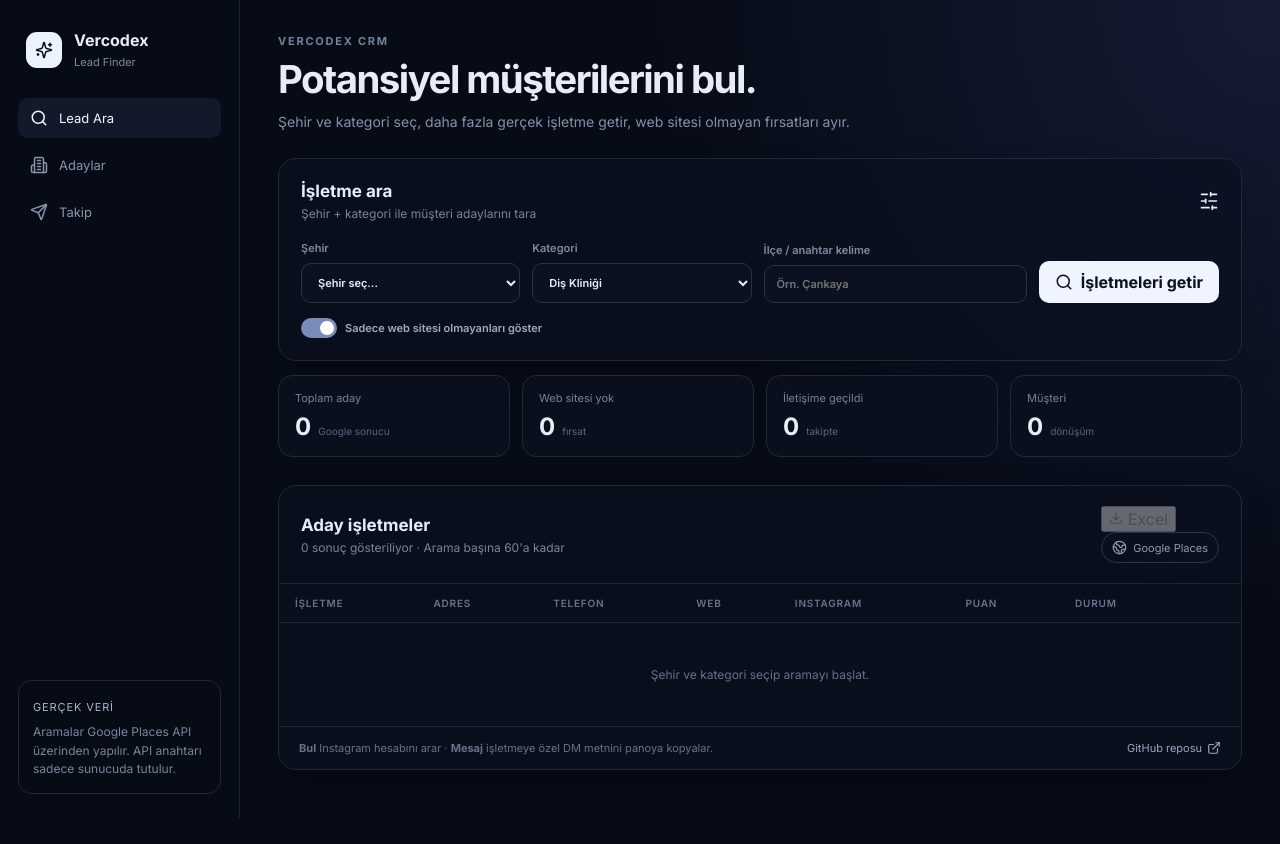
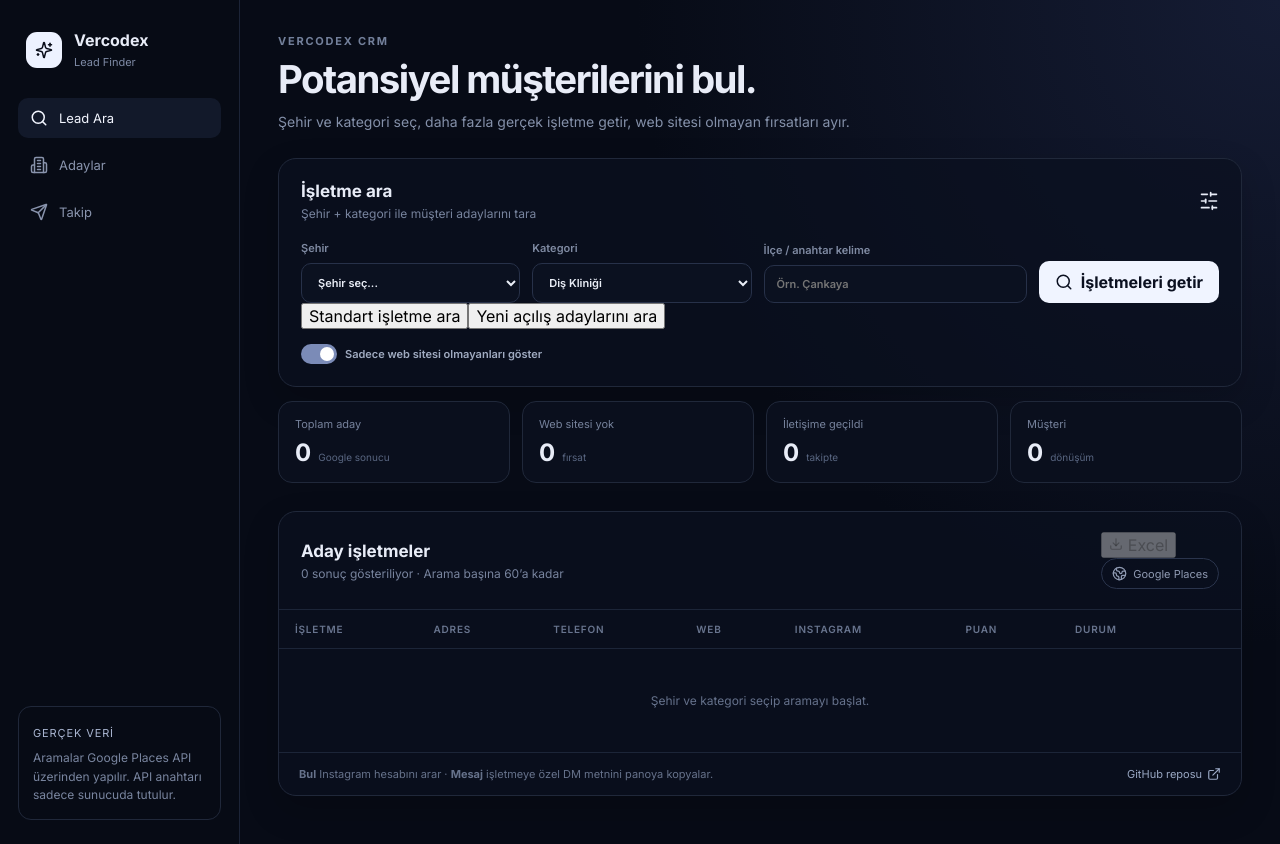
Before and after one commit to hasanceylan2375-jpg/Vercodex-LeadFinder, a React (Vite) app: page / in a window 1280 px wide. Shown: the top 844 px of the page. Before the commit the page ends 818 px from the top, so only its background shows below. Built offline with nearby package versions, Linux system fonts and the light colour scheme.

Commit message:
Add new-opening lead search controls

```diff
--- a/src/main.jsx
+++ b/src/main.jsx
@@ -29,6 +29,7 @@ const savedStatuses = JSON.parse(localStorage.getItem("vercodex-statuses") || "{
 function App() {
   const [city, setCity] = useState("");
   const [category, setCategory] = useState("Diş Kliniği");
+  const [leadMode, setLeadMode] = useState("standard");
   const [websiteOnly, setWebsiteOnly] = useState(true);
   const [query, setQuery] = useState("");
   const [leads, setLeads] = useState([]);
@@ -47,7 +48,8 @@ function App() {
       const params = new URLSearchParams({
         city,
         category,
-        keyword: query.trim()
+        keyword: query.trim(),
+        mode: leadMode
       });
       const response = await fetch("/api/leads?" + params.toString());
       const data = await response.json();
@@ -133,7 +135,9 @@ Web siteniz olmadığı için size ulaşmak istedik. Vercodex olarak işletmeler
       "Google Puanı": l.rating ?? "",
       "Yorum Sayısı": l.reviewCount ?? 0,
       "Durum": l.status,
-      "Google Maps": l.mapsUrl || ""
+      "Google Maps": l.mapsUrl || "",
+      "Açılış durumu": l.openingStatus || "",
+      "Açılış kanıtı araması": l.openingSearchUrl || ""
     }));
 
     const worksheet = XLSX.utils.json_to_sheet(rows);
@@ -205,6 +209,11 @@ Web siteniz olmadığı için size ulaşmak istedik. Vercodex olarak işletmeler
               <Search size={18}/>{loading ? "Taranıyor..." : searched ? "Tekrar tara" : "İşletmeleri getir"}
             </button>
           </div>
+          <div className="mode-switch" role="group" aria-label="Arama türü">
+            <button type="button" className={leadMode === "standard" ? "mode-btn active" : "mode-btn"} onClick={() => setLeadMode("standard")}>Standart işletme ara</button>
+            <button type="button" className={leadMode === "new" ? "mode-btn active" : "mode-btn"} onClick={() => setLeadMode("new")}>Yeni açılış adaylarını ara</button>
+          </div>
+          {leadMode === "new" && <div className="opening-notice"><Sparkles size={15}/><span>Yeni açılış sinyali aranıyor. Google Places açılış tarihini doğrulamaz; her adayın “Kanıtı kontrol et” bağlantısından doğrulayın.</span></div>}
           <label className="toggle-row">
             <input type="checkbox" checked={websiteOnly} onChange={e=>setWebsiteOnly(e.target.checked)}/>
             <span className="toggle"><span/></span>
@@ -222,7 +231,7 @@ Web siteniz olmadığı için size ulaşmak istedik. Vercodex olarak işletmeler
 
         <section className="results-card">
           <div className="results-head">
-            <div><h2>Aday işletmeler</h2><span>{filtered.length} sonuç gösteriliyor · Arama başına 60'a kadar</span></div>
+            <div><h2>{leadMode === "new" ? "Yeni açılış adayları" : "Aday işletmeler"}</h2><span>{filtered.length} sonuç gösteriliyor · {leadMode === "new" ? "Açılış durumu doğrulanmadı" : "Arama başına 60’a kadar"}</span></div>
             <div className="result-actions">
               <button className="export-btn" onClick={exportExcel} disabled={!filtered.length}><Download size={14}/> Excel</button>
               <div className="result-tag"><Globe2 size={15}/> Google Places</div>
@@ -230,7 +239,7 @@ Web siteniz olmadığı için size ulaşmak istedik. Vercodex olarak işletmeler
           </div>
           <div className="table-wrap">
             <table>
-              <thead><tr><th>İşletme</th><th>Adres</th><th>Telefon</th><th>Web</th><th>Instagram</th><th>Puan</th><th>Durum</th><th></th></tr></thead>
+              <thead><tr><th>İşletme</th><th>Adres</th><th>Telefon</th><th>Web</th><th>Instagram</th>{leadMode === "new" && <th>Açılış kontrolü</th>}<th>Puan</th><th>Durum</th><th></th></tr></thead>
               <tbody>
                 {filtered.map(lead => (
                   <tr key={lead.id}>
@@ -251,6 +260,7 @@ Web siteniz olmadığı için size ulaşmak istedik. Vercodex olarak işletmeler
                         </button>
                       </div>
                     </td>
+                    {leadMode === "new" && <td><a className="website-link" href={lead.openingSearchUrl} target="_blank" rel="noreferrer"><ExternalLink size={14}/>Kanıtı kontrol et</a><span className="opening-status">{lead.openingStatus}</span></td>}
                     <td>
                       <div className="rating-cell">
                         <strong>{lead.rating ? `★ ${lead.rating.toFixed(1)}` : "—"}</strong>
@@ -263,7 +273,7 @@ Web siteniz olmadığı için size ulaşmak istedik. Vercodex olarak işletmeler
                     <td><a className="icon-btn" title="Google Maps'te aç" href={lead.mapsUrl} target="_blank" rel="noreferrer"><MapPin size={16}/></a></td>
                   </tr>
                 ))}
-                {!filtered.length && <tr><td colSpan="8" className="empty">{searched ? "Sonuç bulunamadı." : "Şehir ve kategori seçip aramayı başlat."}</td></tr>}
+                {!filtered.length && <tr><td colSpan={leadMode === "new" ? 9 : 8} className="empty">{searched ? "Sonuç bulunamadı." : "Şehir ve kategori seçip aramayı başlat."}</td></tr>}
               </tbody>
             </table>
           </div>
```
